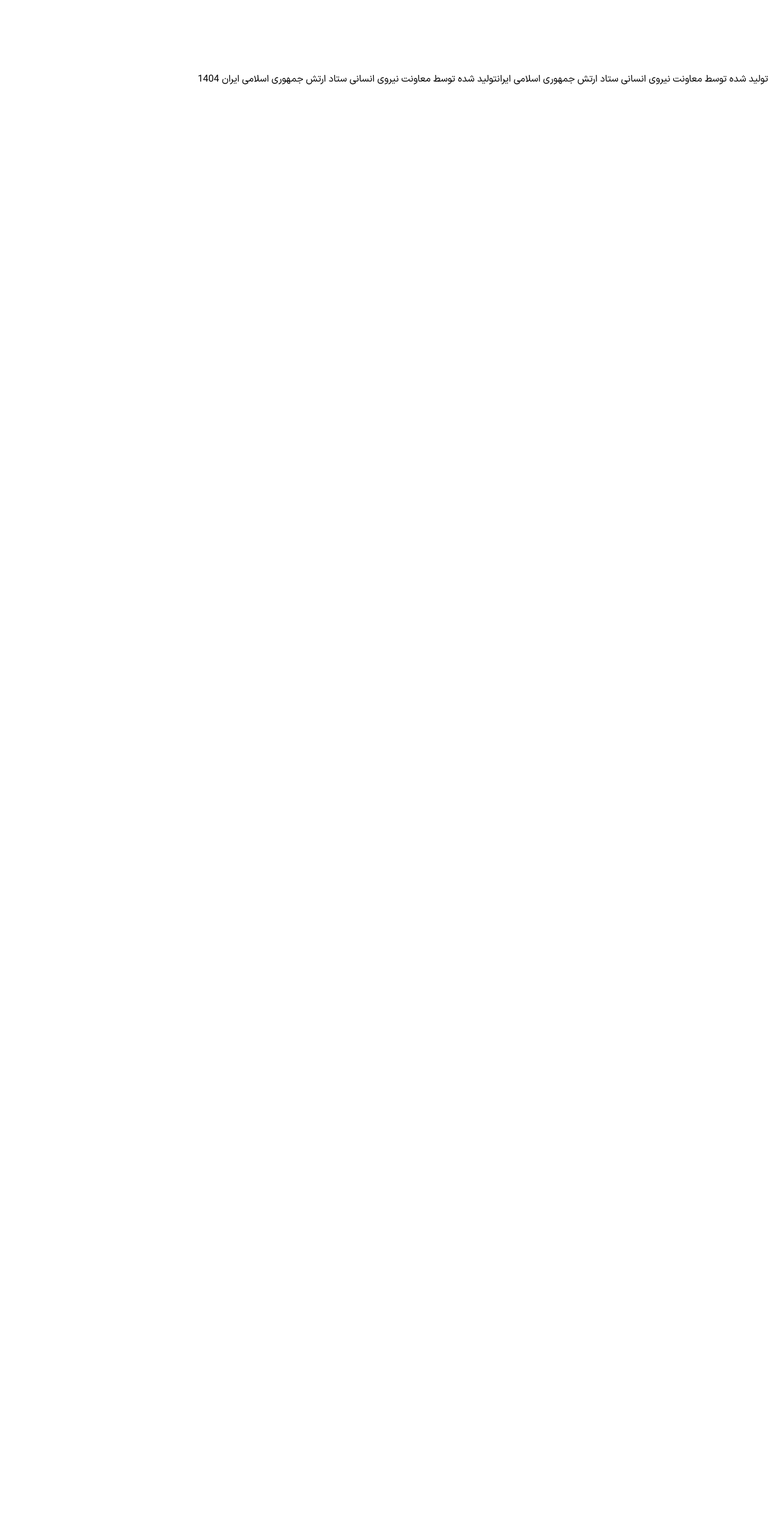
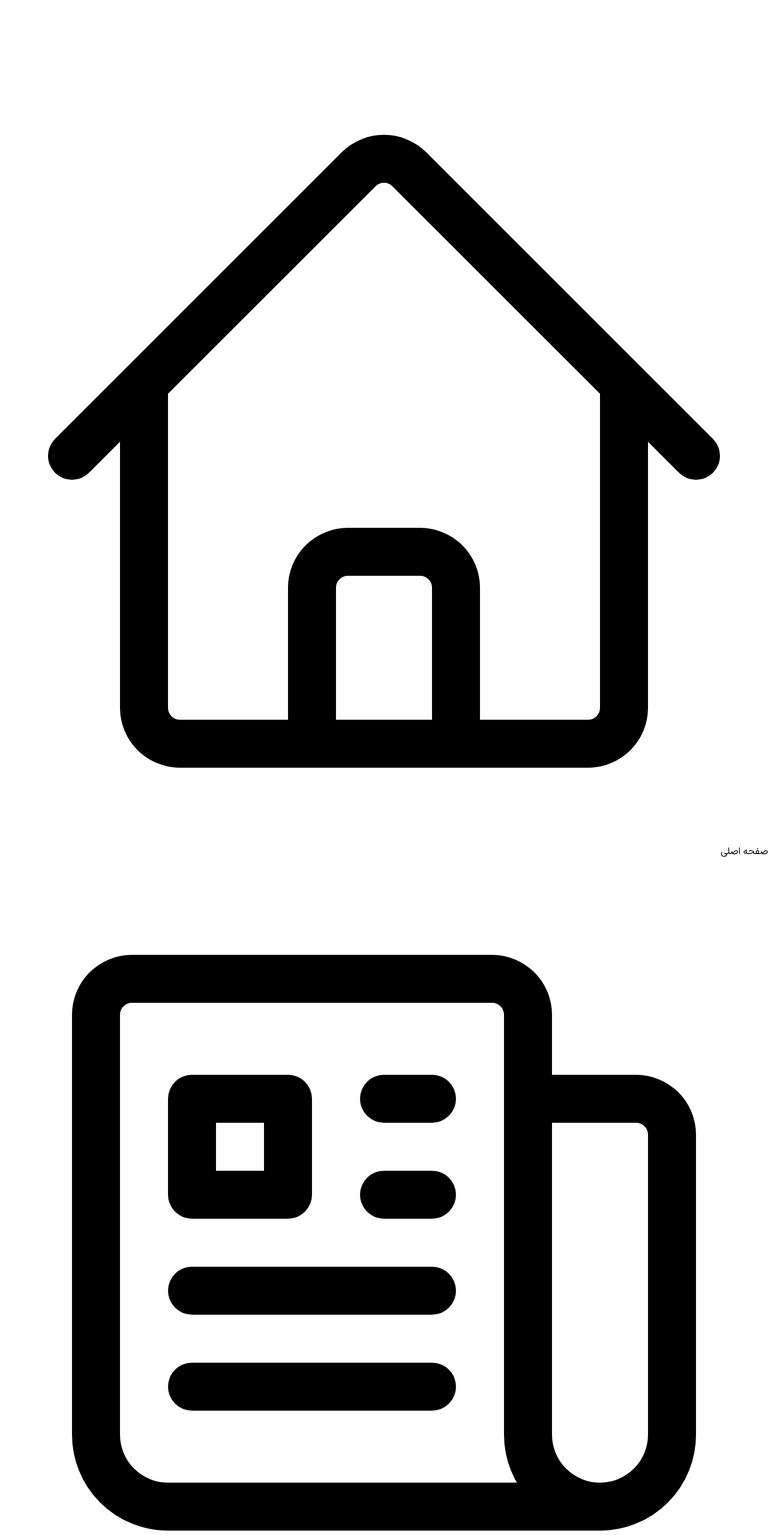
Before and after one commit to this-ILECY/HR_ARMY_LANDING, a React (Create React App) app: page / in a window 1280 px wide. Shown: the part 2280-4846 px from the top of the page at 60% size. Before the commit the page ends 2424 px from the top, so only its background shows below. Built offline with nearby package versions, Linux system fonts and the light colour scheme.

Commit message:
footer no style

```diff
--- a/package.json
+++ b/package.json
@@ -16,7 +16,7 @@
     "web-vitals": "^2.1.4"
   },
   "scripts": {
-    "start": "port = 1234 react-scripts start",
+    "start": "PORT=1234 react-scripts start",
     "build": "react-scripts build",
     "test": "react-scripts test",
     "eject": "react-scripts eject"
--- a/src/App.scss
+++ b/src/App.scss
@@ -1,4 +1,4 @@
-@import './assets/variables.scss';
+@import './assets/style/variables.scss';
 
 .Landing {
   display: grid;
--- /dev/null
+++ b/src/assets/icons/home-icon.tsx
@@ -0,0 +1,10 @@
+
+const HomeIcon: React.FC = () => {
+    return (
+        <svg xmlns="http://www.w3.org/2000/svg" fill="none" viewBox="0 0 24 24" stroke-width="1.5" stroke="currentColor" className="size-6">
+            <path stroke-linecap="round" stroke-linejoin="round" d="m2.25 12 8.954-8.955c.44-.439 1.152-.439 1.591 0L21.75 12M4.5 9.75v10.125c0 .621.504 1.125 1.125 1.125H9.75v-4.875c0-.621.504-1.125 1.125-1.125h2.25c.621 0 1.125.504 1.125 1.125V21h4.125c.621 0 1.125-.504 1.125-1.125V9.75M8.25 21h8.25" />
+        </svg>
+    )
+}
+
+export default HomeIcon;
--- /dev/null
+++ b/src/assets/icons/newspaper-icon.tsx
@@ -0,0 +1,10 @@
+
+const NewspaperIcon: React.FC = () => {
+    return (
+        <svg xmlns="http://www.w3.org/2000/svg" fill="none" viewBox="0 0 24 24" stroke-width="1.5" stroke="currentColor" className="size-6">
+            <path stroke-linecap="round" stroke-linejoin="round" d="M12 7.5h1.5m-1.5 3h1.5m-7.5 3h7.5m-7.5 3h7.5m3-9h3.375c.621 0 1.125.504 1.125 1.125V18a2.25 2.25 0 0 1-2.25 2.25M16.5 7.5V18a2.25 2.25 0 0 0 2.25 2.25M16.5 7.5V4.875c0-.621-.504-1.125-1.125-1.125H4.125C3.504 3.75 3 4.254 3 4.875V18a2.25 2.25 0 0 0 2.25 2.25h13.5M6 7.5h3v3H6v-3Z" />
+        </svg>
+    )
+}
+
+export default NewspaperIcon;
--- /dev/null
+++ b/src/assets/icons/user-group-icon.tsx
@@ -0,0 +1,10 @@
+
+const UserGroupIcon: React.FC = () => {
+    return (
+        <svg xmlns="http://www.w3.org/2000/svg" fill="none" viewBox="0 0 24 24" stroke-width="1.5" stroke="currentColor" className="size-6">
+            <path stroke-linecap="round" stroke-linejoin="round" d="M18 18.72a9.094 9.094 0 0 0 3.741-.479 3 3 0 0 0-4.682-2.72m.94 3.198.001.031c0 .225-.012.447-.037.666A11.944 11.944 0 0 1 12 21c-2.17 0-4.207-.576-5.963-1.584A6.062 6.062 0 0 1 6 18.719m12 0a5.971 5.971 0 0 0-.941-3.197m0 0A5.995 5.995 0 0 0 12 12.75a5.995 5.995 0 0 0-5.058 2.772m0 0a3 3 0 0 0-4.681 2.72 8.986 8.986 0 0 0 3.74.477m.94-3.197a5.971 5.971 0 0 0-.94 3.197M15 6.75a3 3 0 1 1-6 0 3 3 0 0 1 6 0Zm6 3a2.25 2.25 0 1 1-4.5 0 2.25 2.25 0 0 1 4.5 0Zm-13.5 0a2.25 2.25 0 1 1-4.5 0 2.25 2.25 0 0 1 4.5 0Z" />
+        </svg>
+    )
+}
+
+export default UserGroupIcon;
--- a/src/assets/fonts.scss
+++ b/src/assets/style/fonts.scss
@@ -1,6 +1,6 @@
 @font-face {
     font-family: 'iransans';
-    src: url('./fonts/IRANSansX_Thin.ttf') format('truetype');
+    src: url('../fonts/IRANSansX_Thin.ttf') format('truetype');
     font-weight: 100;
     font-style: normal;
     font-display: swap;
@@ -8,7 +8,7 @@
 
 @font-face {
     font-family: 'iransans';
-    src: url('./fonts/IRANSansX_UltraLight.ttf') format('truetype');
+    src: url('../fonts/IRANSansX_UltraLight.ttf') format('truetype');
     font-weight: 200;
     font-style: normal;
     font-display: swap;
@@ -16,7 +16,7 @@
 
 @font-face {
     font-family: 'iransans';
-    src: url('./fonts/IRANSansX_Light.ttf') format('truetype');
+    src: url('../fonts/IRANSansX_Light.ttf') format('truetype');
     font-weight: 300;
     font-style: normal;
     font-display: swap;
@@ -24,7 +24,7 @@
 
 @font-face {
     font-family: 'iransans';
-    src: url('./fonts/IRANSansX_Regular.ttf') format('truetype');
+    src: url('../fonts/IRANSansX_Regular.ttf') format('truetype');
     font-weight: 400;
     font-style: normal;
     font-display: swap;
@@ -32,7 +32,7 @@
 
 @font-face {
     font-family: 'iransans';
-    src: url('./fonts/IRANSansX_Medium.ttf') format('truetype');
+    src: url('../fonts/IRANSansX_Medium.ttf') format('truetype');
     font-weight: 500;
     font-style: normal;
     font-display: swap;
@@ -40,7 +40,7 @@
 
 @font-face {
     font-family: 'iransans';
-    src: url('./fonts/IRANSansX_DemiBold.ttf') format('truetype');
+    src: url('../fonts/IRANSansX_DemiBold.ttf') format('truetype');
     font-weight: 600;
     font-style: normal;
     font-display: swap;
@@ -48,7 +48,7 @@
 
 @font-face {
     font-family: 'iransans';
-    src: url('./fonts/IRANSansX_Bold.ttf') format('truetype');
+    src: url('../fonts/IRANSansX_Bold.ttf') format('truetype');
     font-weight: 700;
     font-style: normal;
     font-display: swap;
@@ -56,7 +56,7 @@
 
 @font-face {
     font-family: 'iransans';
-    src: url('./fonts/IRANSansX_ExtraBold.ttf') format('truetype');
+    src: url('../fonts/IRANSansX_ExtraBold.ttf') format('truetype');
     font-weight: 800;
     font-style: normal;
     font-display: swap;
@@ -64,7 +64,7 @@
 
 @font-face {
     font-family: 'iransans';
-    src: url('./fonts/IRANSansX_Black.ttf') format('truetype');
+    src: url('../fonts/IRANSansX_Black.ttf') format('truetype');
     font-weight: 900;
     font-style: normal;
     font-display: swap;
--- a/src/components/footer.tsx
+++ b/src/components/footer.tsx
@@ -1,18 +1,32 @@
 import React from 'react';
+import HomeIcon from '../assets/icons/home-icon';
+import NewspaperIcon from '../assets/icons/newspaper-icon';
+import UserGroupIcon from '../assets/icons/user-group-icon';
 // import jalaali from 'jalaali-js';
 
 const Footer: React.FC = () => {
 
-//     const today = new Date();
-//   const { jy } = jalaali.toJalaali(today);
+    //     const today = new Date();
+    //   const { jy } = jalaali.toJalaali(today);
 
     return (
         <span className="footer">
             <span className="links">
-
+                <span className="link home">
+                    <HomeIcon />
+                    <span className="text">صفحه اصلی</span>
+                </span>
+                <span className="link news">
+                    <NewspaperIcon/>
+                    <span className="text">اخبار و تازه ها</span>
+                </span>
+                <span className="link employment">
+                    <UserGroupIcon/>
+                    <span className="text">درخواست همکاری</span>
+                </span>
             </span>
             <span className="credit">
-                تولید شده توسط معاونت نیروی انسانی ستاد ارتش جمهوری اسلامی ایرانتولید شده توسط معاونت نیروی انسانی ستاد ارتش جمهوری اسلامی ایران 1404
+                تولید شده توسط معاونت نیروی انسانی ستاد ارتش جمهوری اسلامی ایران 1404
             </span>
         </span>
     )
--- a/src/index.scss
+++ b/src/index.scss
@@ -1,4 +1,4 @@
-@import './assets/variables.scss';
+@import './assets/style/variables.scss';
 
 body {
   direction: rtl;
--- a/src/index.tsx
+++ b/src/index.tsx
@@ -1,7 +1,7 @@
 import React from 'react';
 import ReactDOM from 'react-dom/client';
-import './assets/button.scss';
-import './assets/fonts.scss';
+import './assets/style/button.scss';
+import './assets/style/fonts.scss';
 import './index.scss';
 import App from './App';
 import reportWebVitals from './reportWebVitals';
```
Also changed, not shown: src/assets/style/button.scss (renamed from src/assets/button.scss), src/assets/style/variables.scss (renamed from src/assets/variables.scss).
